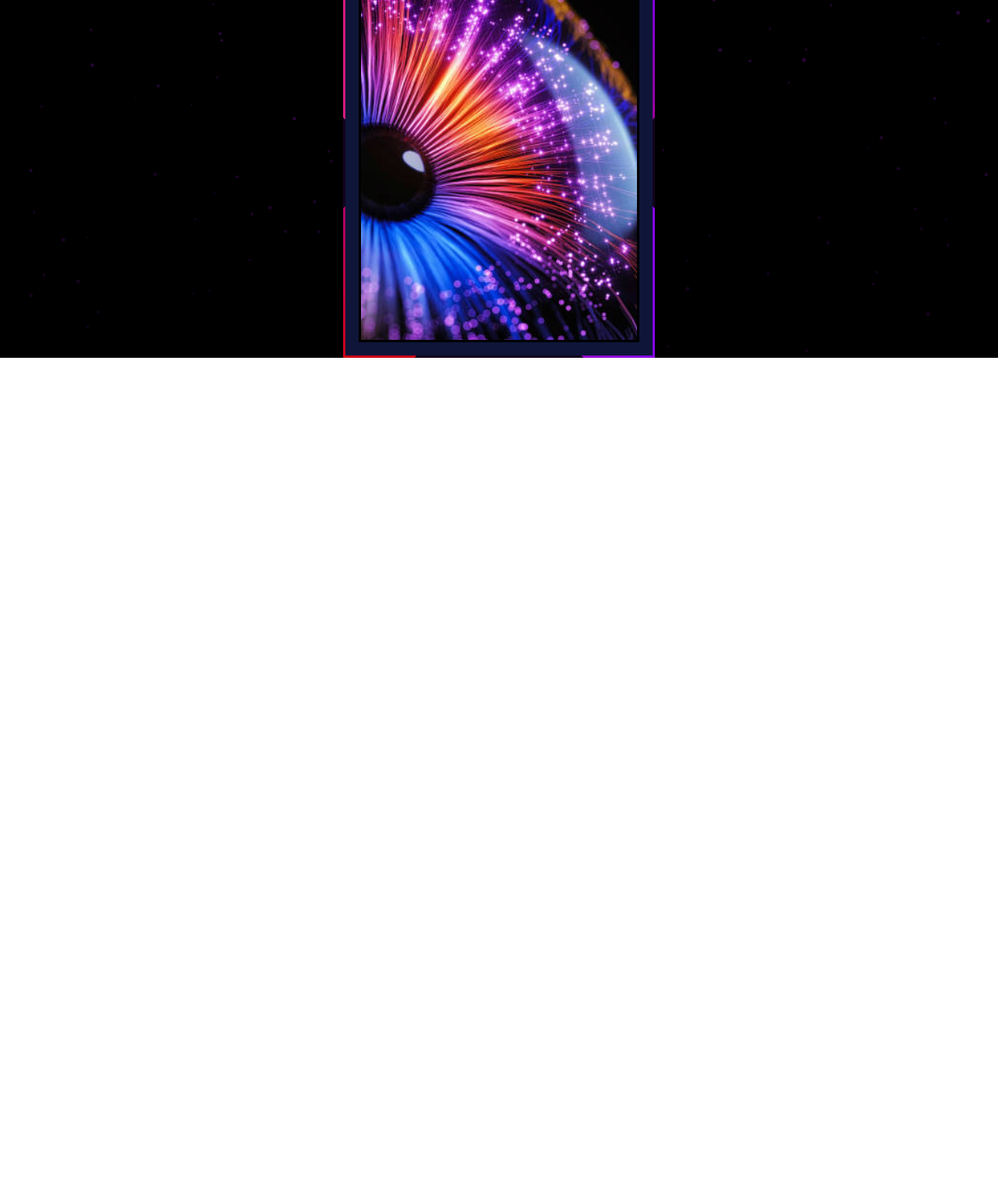
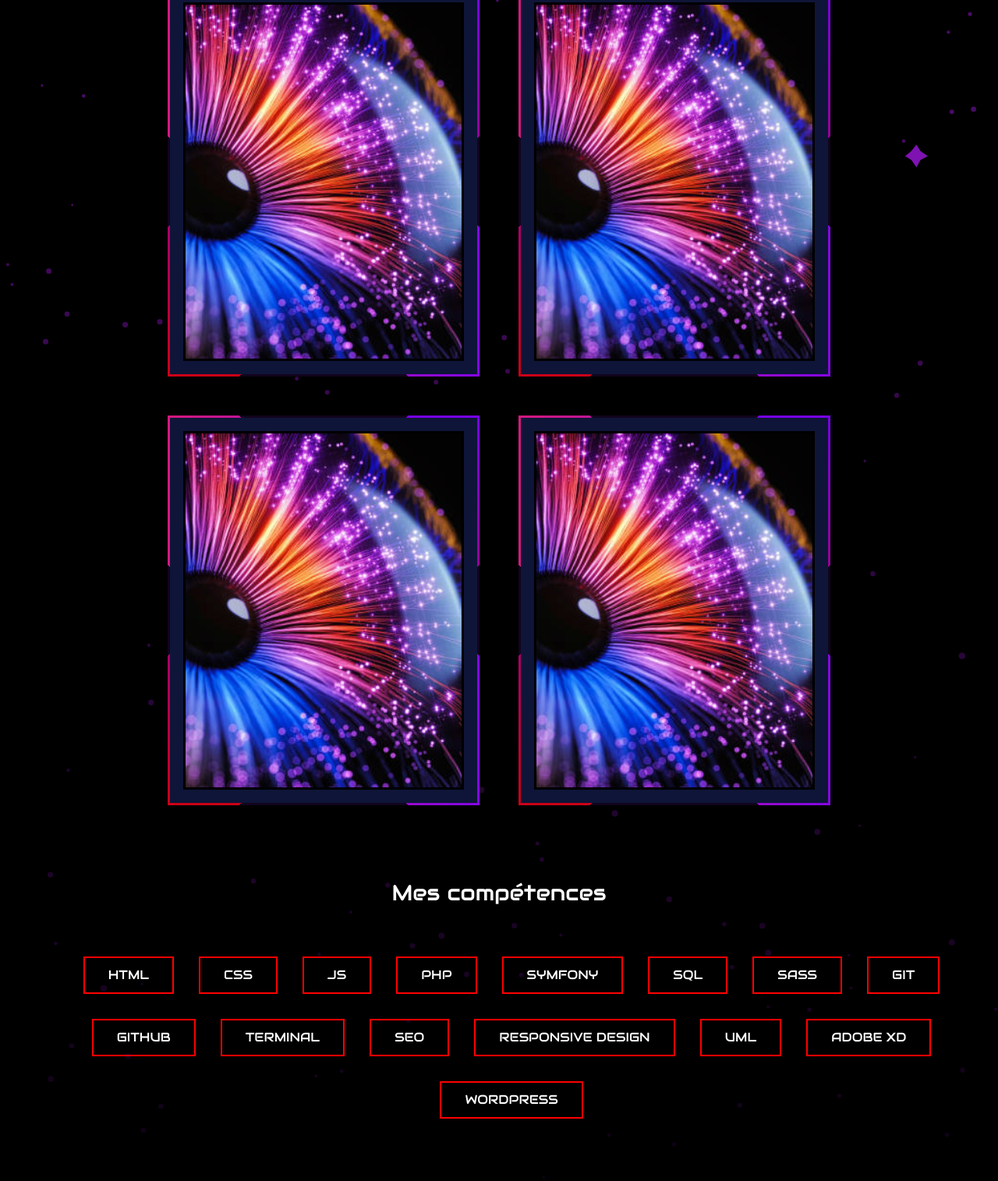
Before and after one commit to Ioma69/Portfolio, a website: page index.html in a window 1280 px wide. Shown: the part 1204-2719 px from the top of the page at 78% size. Before the commit the page ends 1663 px from the top, so only its background shows below. Drawn offline with nearby package versions, Linux system fonts and the light colour scheme; a web font is replaced by a local one.

Commit message:
add skills style

```diff
--- a/index.html
+++ b/index.html
@@ -62,14 +62,8 @@
             </section>
 
             <section>
-
-
-            </section>
-
-
-            <section>
-              <h3 class="d-flex justify-content-center mb-5"> Decouvrez mes différents sites web et applications </h3>
-              <div class="wrapper">
+              <h3 class="d-flex justify-content-center mb-5 text-white"> Découvrez mes différents sites web et applications </h3>
+              <div class="wrapper mt-5 pt-4">
                 <div class="box" style="--i:0;">
                   <i></i>
                   <div class="content">
@@ -98,7 +92,91 @@
                     <a href="#"> Visit the website</a>
                   </div>
                 </div>
+
+                <div class="box" style="--i:1;">
+                  <i></i>
+                  <div class="content">
+                    <img src="images/test.jpg" alt="test">
+                    <h3>Someone Testing<br><span> UX/UI Designer</span></h3>
+                    <a href="#"> Visit the website</a>
+                  </div>
+                </div>
+
+                <div class="box" style="--i:1;">
+                  <i></i>
+                  <div class="content">
+                    <img src="images/test.jpg" alt="test">
+                    <h3>Someone Testing<br><span> UX/UI Designer</span></h3>
+                    <a href="#"> Visit the website</a>
+                  </div>
+                </div>
+
+                <div class="box" style="--i:1;">
+                  <i></i>
+                  <div class="content">
+                    <img src="images/test.jpg" alt="test">
+                    <h3>Someone Testing<br><span> UX/UI Designer</span></h3>
+                    <a href="#"> Visit the website</a>
+                  </div>
+                </div>
+
               </div>
+
+
+            </section>
+
+            <section class="mt-5 pt-5 pb-5">
+
+              <h3 class="d-flex justify-content-center mb-5 text-white"> Mes compétences </h3>
+
+                <ul class="d-flex flex-wrap justify-content-center text-white">
+                  <li class="d-inline  mx-3 my-3">
+                    HTML
+                  </li>
+                  <li class="d-inline mx-3 my-3">
+                    CSS
+                  </li>
+                  <li class="d-inline mx-3 my-3">
+                    JS
+                  </li>
+                  <li class="d-inline mx-3 my-3">
+                    PHP
+                  </li>
+                  <li class="d-inline mx-3 my-3">
+                    SYMFONY
+                  </li>
+                  <li class="d-inline mx-3 my-3">
+                    SQL
+                  </li>
+                  <li class="d-inline mx-3 my-3">
+                    SASS
+                  </li>
+                  <li class="d-inline mx-3 my-3">
+                    GIT
+                  </li>
+                  <li class="d-inline mx-3 my-3">
+                    GITHUB
+                  </li>
+                  <li class="d-inline mx-3 my-3">
+                    TERMINAL
+                  </li>
+                  <li class="d-inline mx-3 my-3">
+                    SEO
+                  </li>
+                  <li class="d-inline mx-3 my-3">
+                    RESPONSIVE DESIGN
+                  </li>
+                  <li class="d-inline mx-3 my-3">
+                    UML
+                  </li>
+                  <li class="d-inline mx-3 my-3">
+                    ADOBE XD
+                  </li>
+                  <li class="d-inline mx-3 my-3">
+                    WORDPRESS
+                  </li>
+                </ul>
+
             </section>
         </main>
         <script src="script.js"></script>
--- a/style.css
+++ b/style.css
@@ -77,6 +77,8 @@ span {
     transition: 0.5s;
     animation: animate2 8s linear infinite;
 }
+
+
 
 .box::after {
     background: linear-gradient(315deg, #6f00ff, #e91e63);
@@ -184,6 +186,7 @@ h1,h2 {
     letter-spacing: 7px;
 }
 
+
 h1 span, h2 span {
     animation: animate 1s linear infinite;
 }
@@ -248,3 +251,40 @@ h1 span, h2 span:nth-child(12) {
 }
 
 }
+
+h3 + ul > li {
+    position: relative;
+    border: 2px solid var(--red);
+    padding: 10px 30px;
+    z-index: 1;
+    overflow: hidden;
+    transition: 1s;
+}
+
+h3 + ul > li:hover {
+    color: #fff;
+    box-shadow:
+    0 0 10px var(--red),
+    0 0 20px var(--red),
+    0 0 40px var(--red),
+    0 0 80px var(--red),
+    0 0 160px var(--red);
+}
+
+h3 + ul > li::before {
+    content: '';
+    position: absolute;
+    top: 0;
+    left: 0;
+    width: 0;
+    height: 100%;
+    background: var(--red);
+    transform: skew(0deg);
+    z-index: -1;
+    transition: 1s;
+}
+
+h3 + ul > li:hover::before {
+    width: 100%;
+
+}
```
